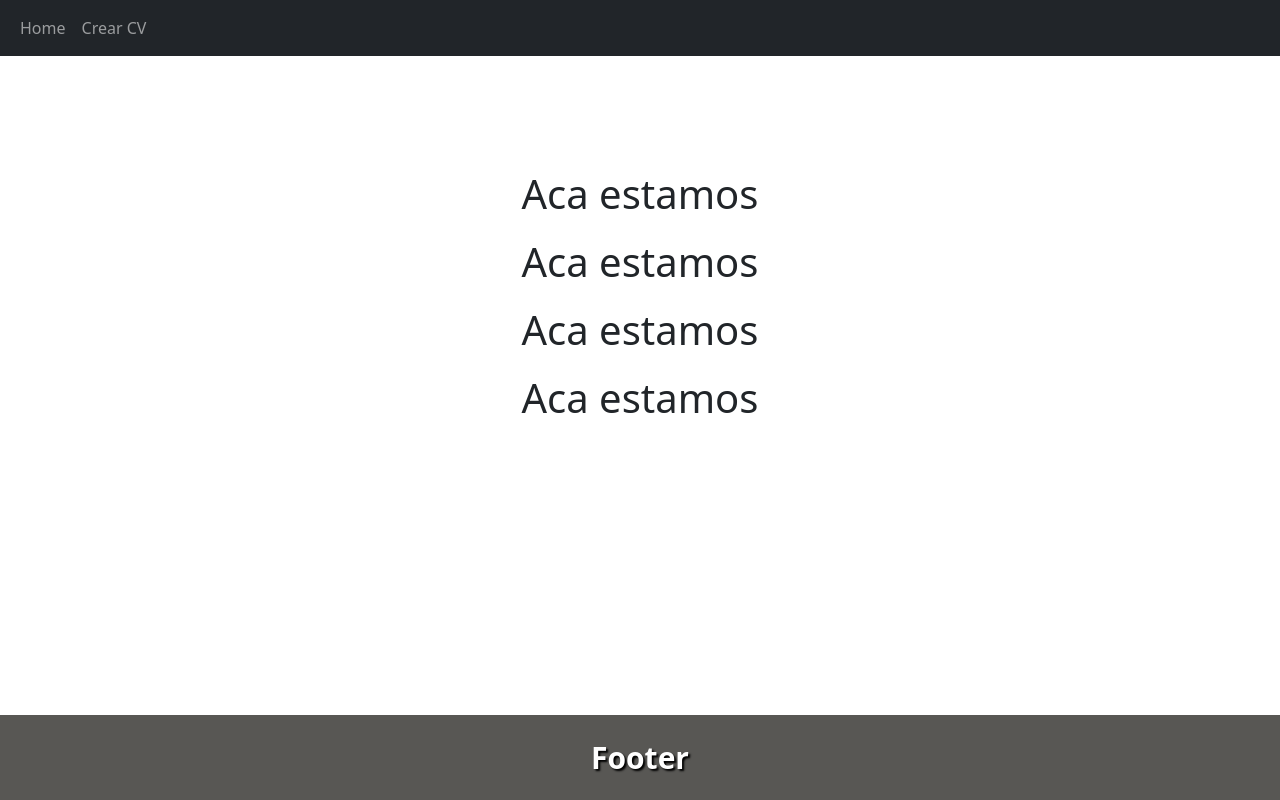
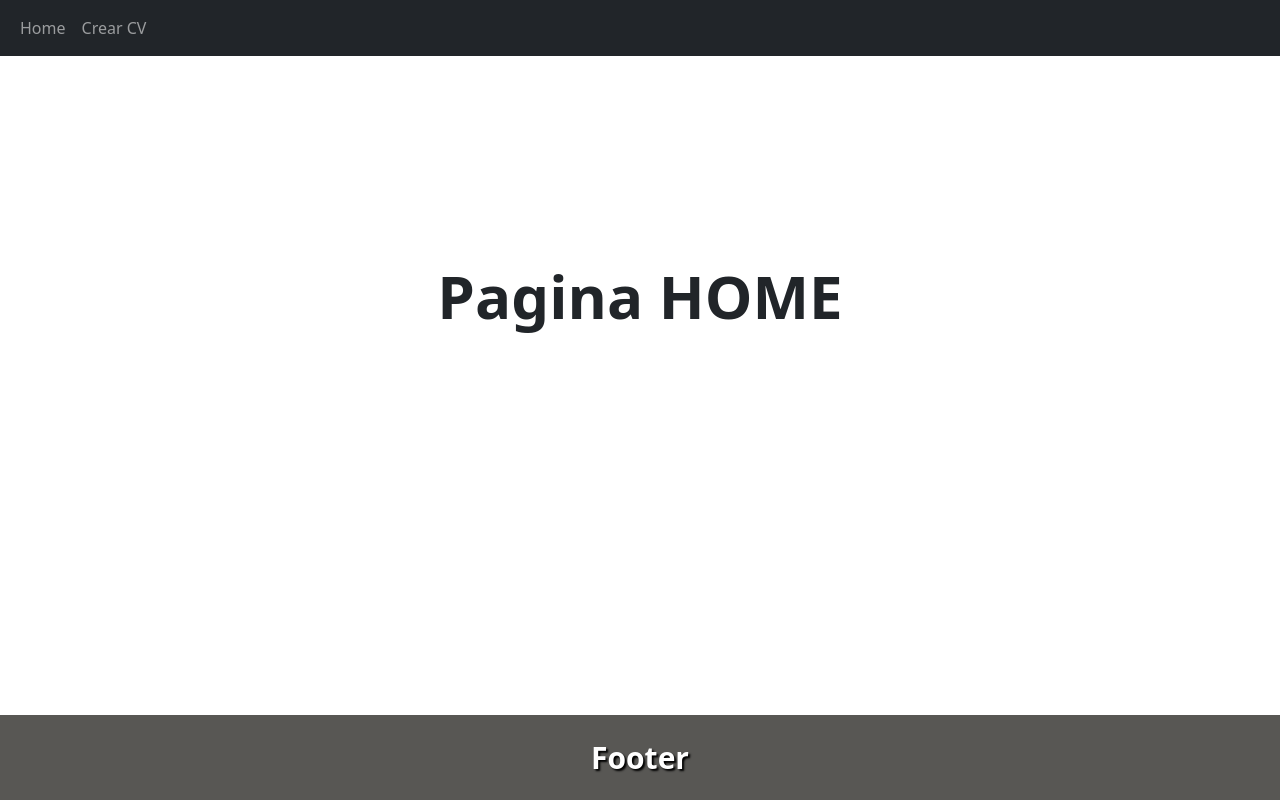
Before and after one commit to arielmendezdev/CV_Ariel, a React (Vite) app: page / in a window 1280 px wide. Built offline with nearby package versions, Linux system fonts and the light colour scheme.

Commit message:
Bienvenida

```diff
--- a/src/App.jsx
+++ b/src/App.jsx
@@ -13,7 +13,7 @@ export default function App() {
 
   useEffect(() => {
     setTimeout(() => {
-      setInicio(false)}, 500)
+      setInicio(false)}, 1000)
   }, []);
 
   return (
--- a/src/assets/css/Home.css
+++ b/src/assets/css/Home.css
@@ -1,5 +1,6 @@
 .caja-home {
-    font-size: 40px;
+    font-size: 60px;
+    font-weight: bold;
     display: flex;
     justify-content: center;
     flex-direction: column;
--- a/src/pages/Home.jsx
+++ b/src/pages/Home.jsx
@@ -6,10 +6,7 @@ export default function Home() {
   return (
     <div className="">
       <div className="caja-home">
-        <h1>Aca estamos</h1>
-        <h1>Aca estamos</h1>
-        <h1>Aca estamos</h1>
-        <h1>Aca estamos</h1>
+        <h1>Pagina HOME</h1>
       </div>
     </div>
   );
```
